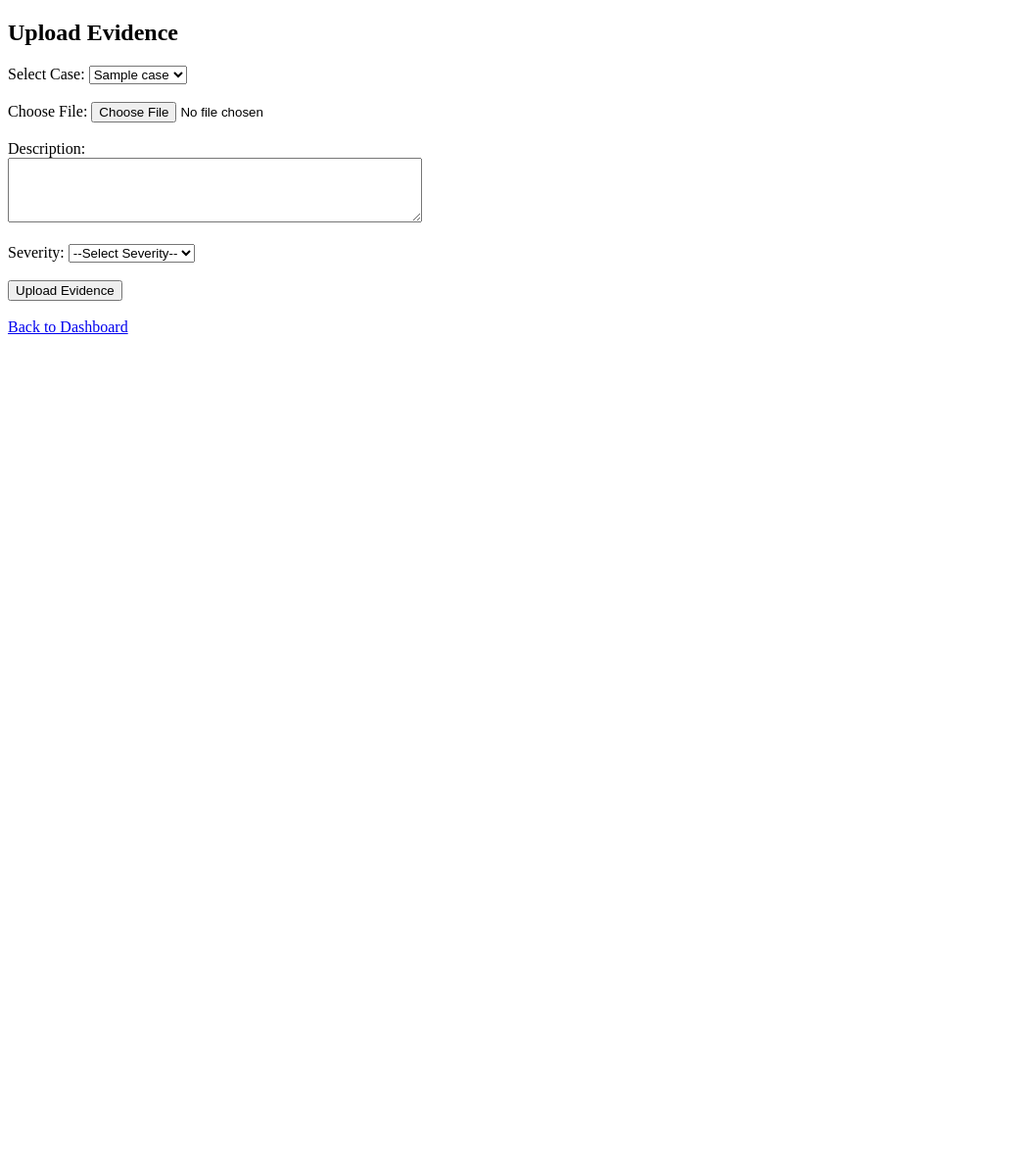
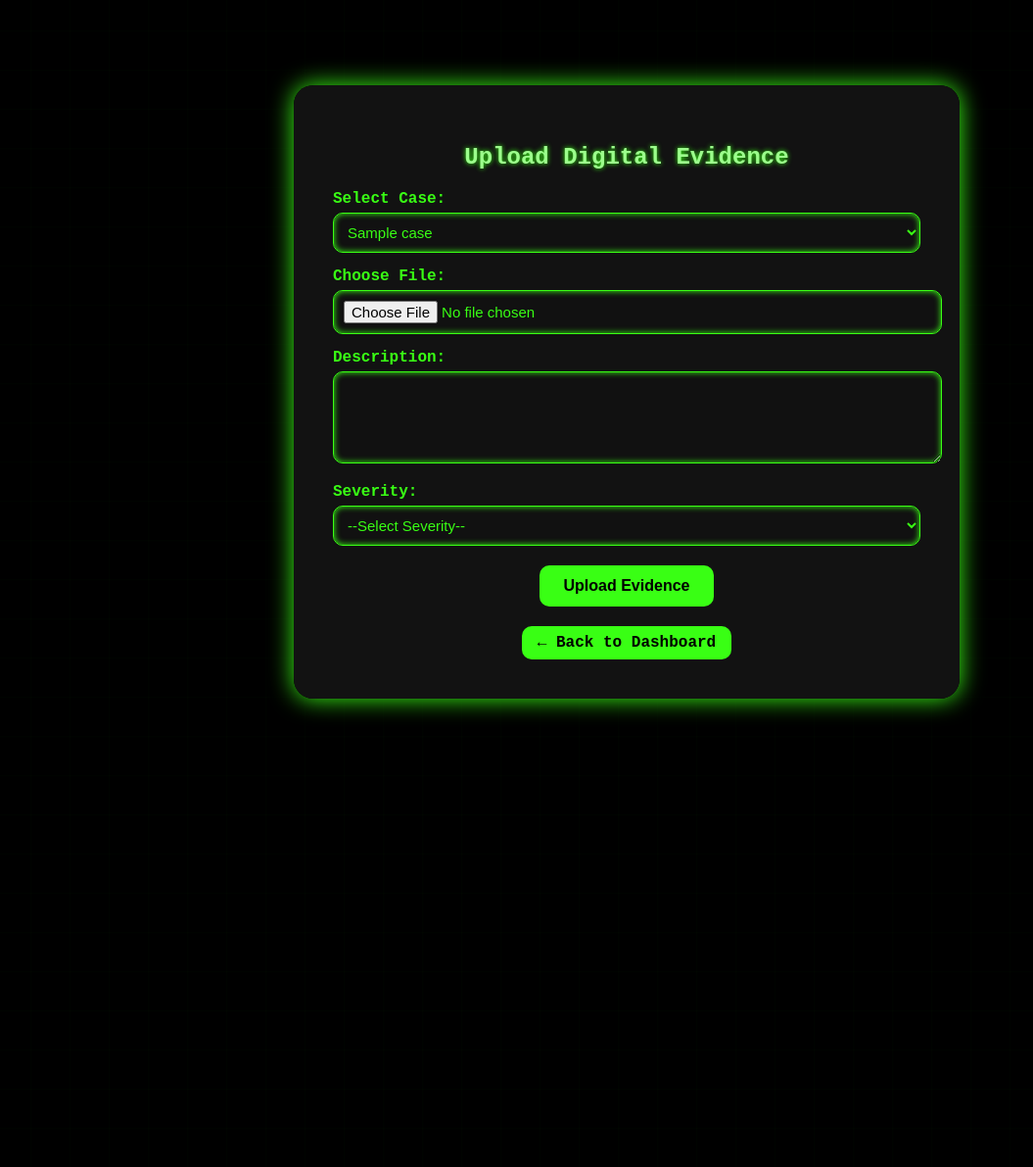
Before and after one commit to Mahalaxmi2710/S.A.F.E_Oips, a Flask app: page /upload_evidence in a window 1280 px wide; the page is wider, and only the part inside the window is pictured. Shown: that part at 98% size, without its empty margins (0-1055 px from the left). Before the commit the page ends 341 px from the top of that part, so only its background shows below. Run offline with Flask 3, Linux system fonts and the light colour scheme; the visitor is signed in with stand-in values (Sample User, id 1); tables that the repository leaves empty hold one stand-in row (values such as "Sample post").

Commit message:
upload_evidence.html

```diff
--- a/templates/upload_evidence.html
+++ b/templates/upload_evidence.html
@@ -1,53 +1,159 @@
-<!-- templates/upload_evidence.html -->
 <!DOCTYPE html>
-<html>
+<html lang="en">
 <head>
+  <meta charset="UTF-8">
   <title>Upload Evidence</title>
+  <style>
+    body {
+      margin: 0;
+      padding: 0;
+      font-family: 'Courier New', monospace;
+      background: black;
+      color: #39ff14;
+      display: flex;
+      justify-content: center;
+      align-items: center;
+      min-height: 100vh;
+      overflow: hidden;
+    }
+
+    .grid-bg {
+      position: absolute;
+      width: 200%;
+      height: 200%;
+      background-image:
+        linear-gradient(90deg, rgba(57,255,20,0.07) 1px, transparent 1px),
+        linear-gradient(rgba(57,255,20,0.07) 1px, transparent 1px);
+      background-size: 40px 40px;
+      animation: gridMove 30s linear infinite;
+      opacity: 0.25;
+      z-index: 0;
+    }
+
+    @keyframes gridMove {
+      0% { transform: translate(0, 0); }
+      100% { transform: translate(-40px, -40px); }
+    }
+
+    .container {
+      z-index: 2;
+      background-color: rgba(20, 20, 20, 0.95);
+      padding: 40px;
+      border-radius: 20px;
+      box-shadow: 0 0 25px #39ff14;
+      text-align: center;
+      width: 90%;
+      max-width: 600px;
+    }
+
+    h2 {
+      margin-bottom: 20px;
+      color: #9cff8c;
+      text-shadow: 0 0 5px #39ff14;
+    }
+
+    label {
+      display: block;
+      text-align: left;
+      margin: 15px 0 5px;
+      font-weight: bold;
+    }
+
+    select, input[type="file"], textarea, input[type="password"] {
+      width: 100%;
+      padding: 10px;
+      border: 1px solid #39ff14;
+      border-radius: 10px;
+      background-color: #111;
+      color: #39ff14;
+      font-size: 15px;
+      box-shadow: inset 0 0 6px #39ff14;
+    }
+
+    textarea {
+      resize: vertical;
+    }
+
+    input[type="submit"] {
+      margin-top: 20px;
+      background-color: #39ff14;
+      color: #000;
+      padding: 12px 25px;
+      border: none;
+      border-radius: 10px;
+      font-weight: bold;
+      font-size: 16px;
+      cursor: pointer;
+      transition: 0.3s;
+    }
+
+    input[type="submit"]:hover {
+      background-color: #9cff8c;
+      box-shadow: 0 0 12px #39ff14;
+    }
+
+    a {
+      display: inline-block;
+      margin-top: 20px;
+      text-decoration: none;
+      background-color: #39ff14;
+      color: #000;
+      padding: 8px 16px;
+      border-radius: 10px;
+      font-weight: bold;
+      transition: 0.3s;
+    }
+
+    a:hover {
+      background-color: #9cff8c;
+      box-shadow: 0 0 10px #39ff14;
+    }
+
+    #passwordSection {
+      display: none;
+    }
+  </style>
 </head>
 <body>
-    <h2>Upload Evidence</h2>
-
+  <div class="grid-bg"></div>
+  <div class="container">
+    <h2>Upload Digital Evidence</h2>
     <form method="POST" enctype="multipart/form-data">
       <label for="case_id">Select Case:</label>
       <select name="case_id" required>
         {% for case in cases %}
           <option value="{{ case[0] }}">{{ case[1] }}</option>
         {% endfor %}
-        </select><br><br>
+      </select>
 
       <label for="file">Choose File:</label>
-        <input type="file" name="file" required><br><br>
+      <input type="file" name="file" required>
 
-        <label for="description">Description:</label><br>
-        <textarea name="description" rows="4" cols="50" required></textarea><br><br>
+      <label for="description">Description:</label>
+      <textarea name="description" rows="4" required></textarea>
 
       <label for="severity">Severity:</label>
       <select name="severity" id="severity" required onchange="togglePassword()">
         <option value="">--Select Severity--</option>
         <option value="normal">Normal</option>
         <option value="severe">Severe</option>
-        </select><br><br>
+      </select>
 
-        <div id="passwordSection" style="display: none;">
+      <div id="passwordSection">
         <label for="password">Enter Password (for severe evidence):</label>
-            <input type="password" name="password"><br><br>
+        <input type="password" name="password">
       </div>
 
       <input type="submit" value="Upload Evidence">
     </form>
-
-    <br>
-    <a href="/dashboard">Back to Dashboard</a>
+    <a href="/dashboard">← Back to Dashboard</a>
+  </div>
 
   <script>
     function togglePassword() {
       var severity = document.getElementById("severity").value;
       var passwordDiv = document.getElementById("passwordSection");
-            if (severity === "severe") {
-                passwordDiv.style.display = "block";
-            } else {
-                passwordDiv.style.display = "none";
-            }
+      passwordDiv.style.display = severity === "severe" ? "block" : "none";
     }
   </script>
 </body>
```
Lines whose indentation alone changed are shown as unchanged.
